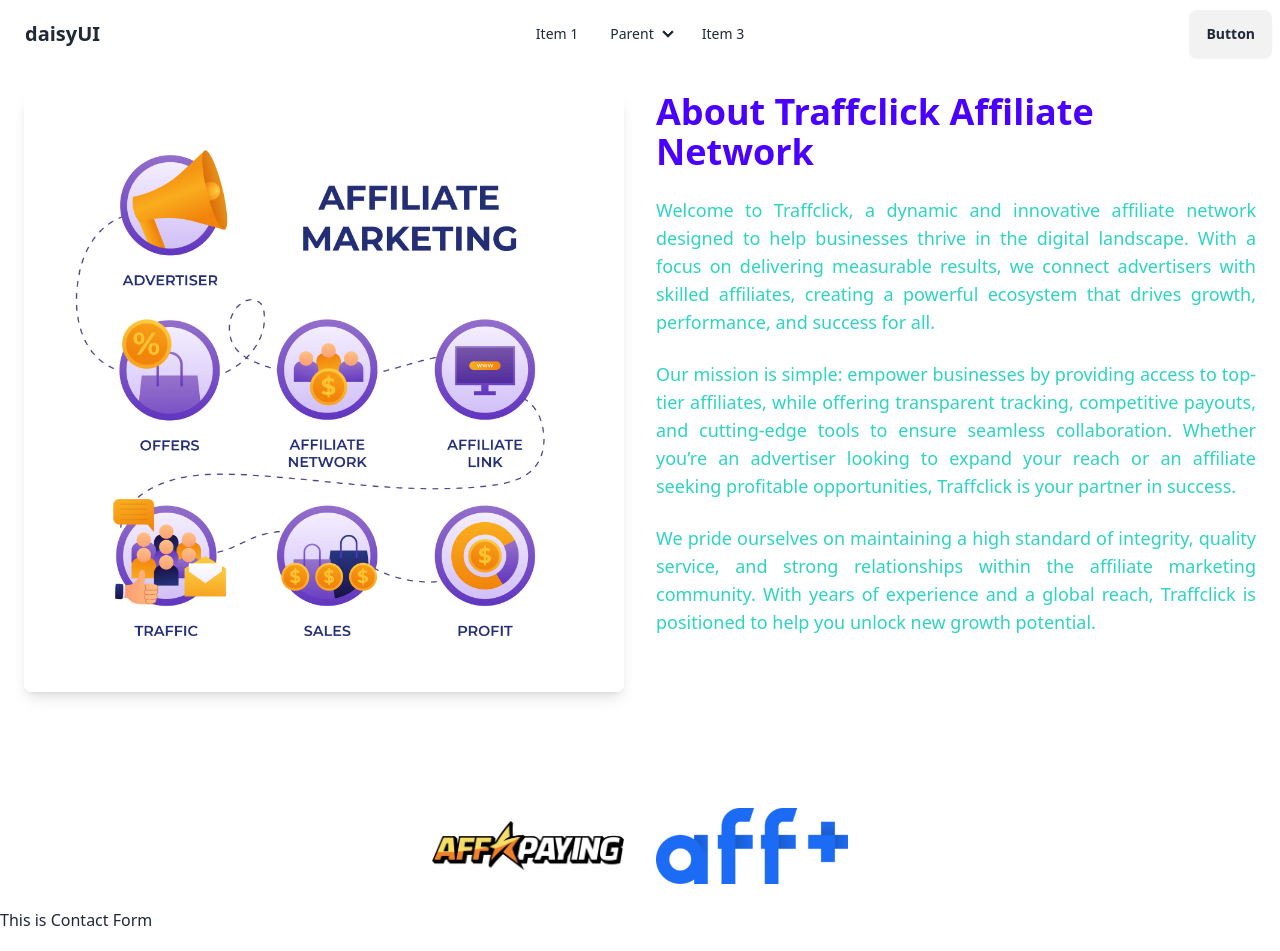
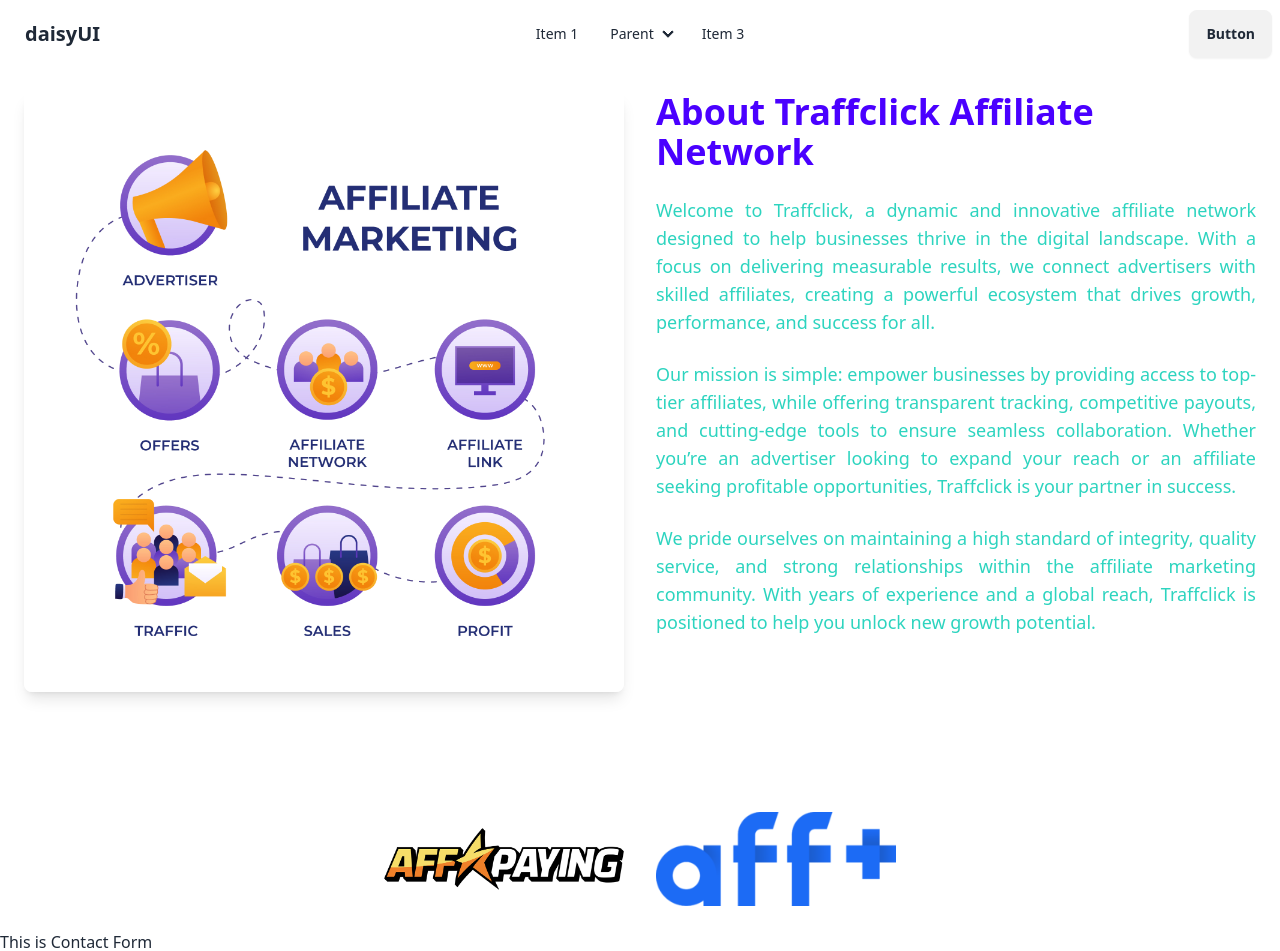
Before and after one commit to shuvakarmakar/traffclick-project, a React (Vite) app: page / in a window 1280 px wide. Shown: the top 951 px of the page. Built offline with nearby package versions, Linux system fonts and the light colour scheme.

Commit message:
Partner Component Some Changes Done

```diff
--- a/src/Pages/Partner.jsx
+++ b/src/Pages/Partner.jsx
@@ -1,14 +1,16 @@
 const Partner = () => {
     return (
         <div className="partner-section p-6">
-            <h1 className="text-3xl font-bold text-white text-center mb-8">Our Partners</h1>
-            <div className="flex justify-center space-x-8 items-center">
+            <h1 className="text-2xl md:text-4xl font-bold text-white text-center mb-8">
+                Our Partners
+            </h1>
+            <div className="flex flex-col md:flex-row justify-center items-center space-y-6 md:space-y-0 md:space-x-8">
                 {/* Affpaying Logo with Link */}
                 <a href="https://www.affpaying.com" target="_blank" rel="noopener noreferrer">
                     <img
                         src="/affpaying-logo.png"
                         alt="Affpaying Logo"
-                        className="w-48 h-auto transition-transform transform hover:scale-105"
+                        className="w-48 md:w-60 h-auto transition-transform transform hover:scale-105"
                     />
                 </a>
 
@@ -17,7 +19,7 @@
                     <img
                         src="/affplus-logo-1-300x118.png"
                         alt="Affplus Logo"
-                        className="w-48 h-auto transition-transform transform hover:scale-105"
+                        className="w-48 md:w-60 h-auto transition-transform transform hover:scale-105"
                     />
                 </a>
             </div>
```
